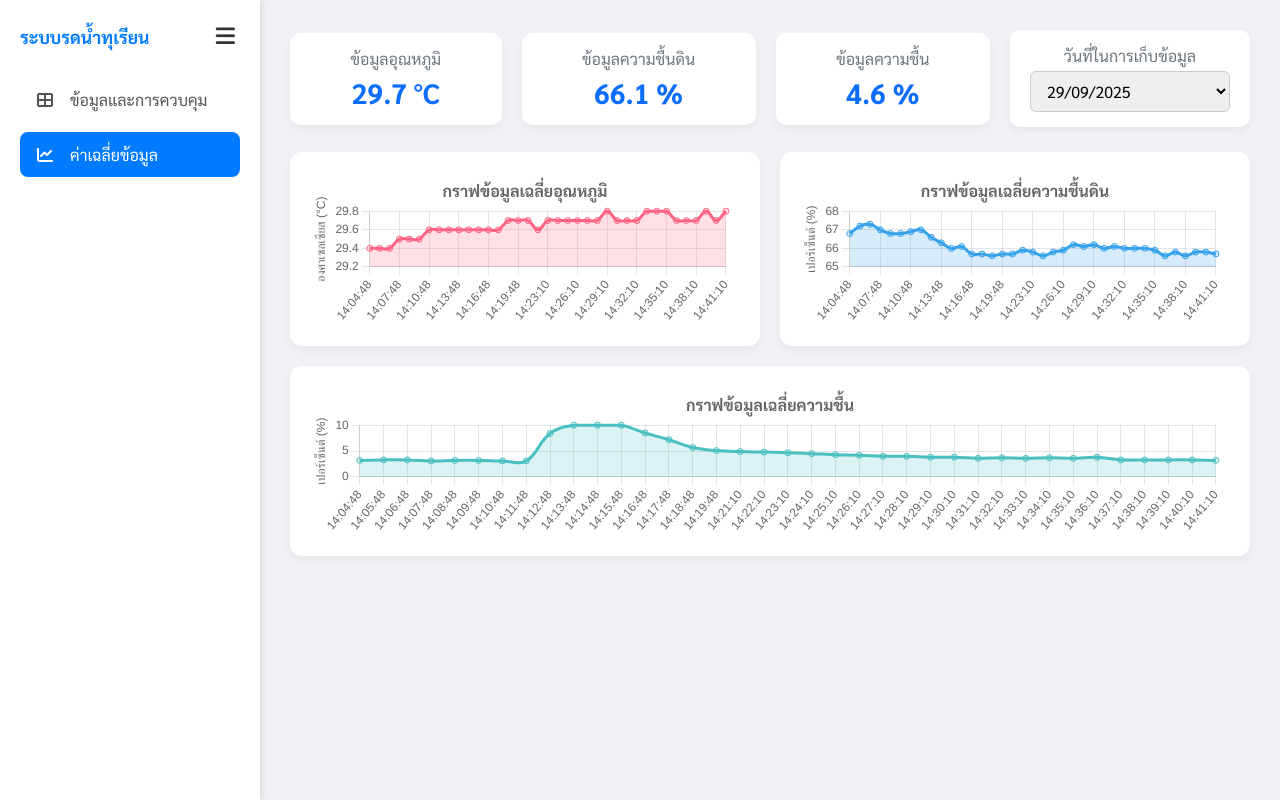
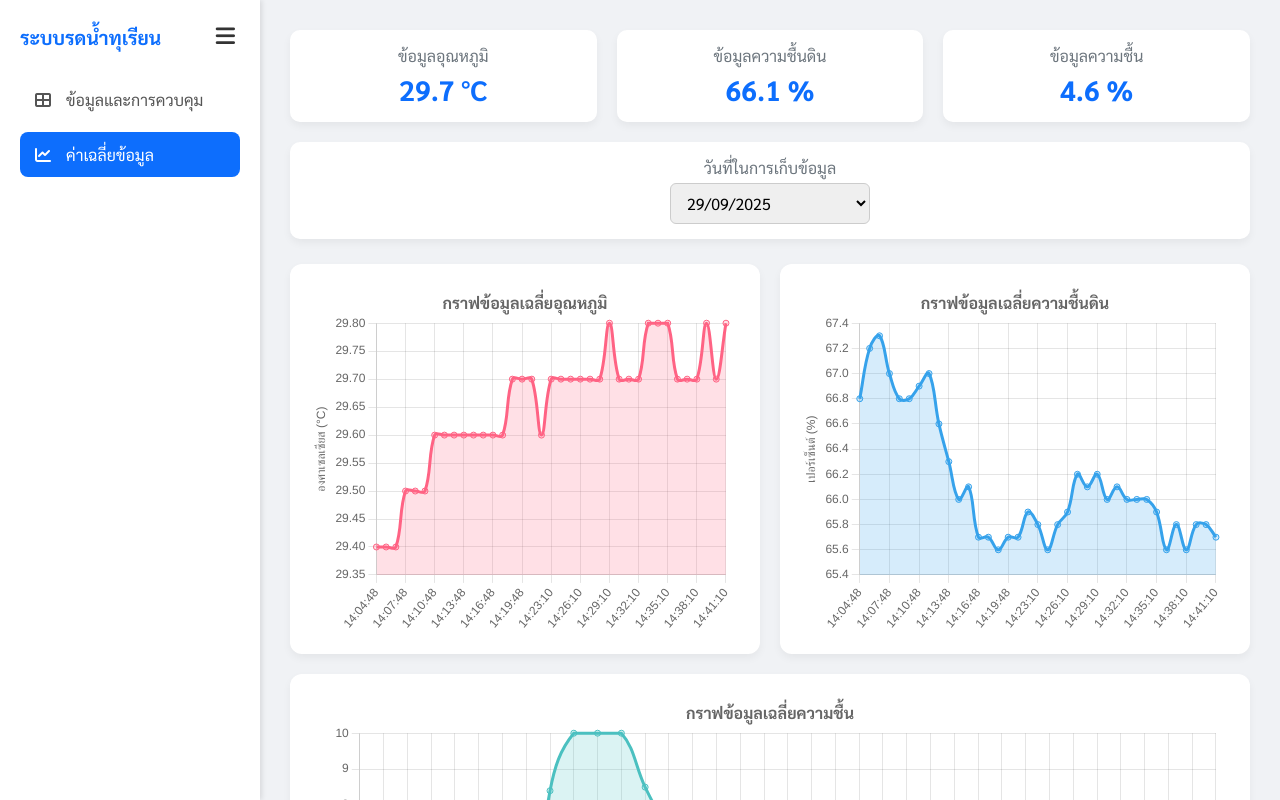
Before and after one commit to Alif024/iot-project, a plain HTML site: page frontend/t2.html in a window 1280 px wide. Drawn offline with nearby package versions, Linux system fonts and the light colour scheme.

Commit message:
fix html complete

```diff
--- a/frontend/t2.html
+++ b/frontend/t2.html
@@ -4,38 +4,47 @@
     <meta charset="UTF-8" />
     <meta name="viewport" content="width=device-width, initial-scale=1.0" />
     <title>Dashboard - ค่าเฉลี่ยข้อมูล</title>
+
     <script src="https://cdn.jsdelivr.net/npm/chart.js"></script>
-    <link rel="icon" type="image/png" href="D:\projegto\Protos\IoT.png" />
     <link
       rel="stylesheet"
-      href="https://cdnjs.cloudflare.com/ajax/libs/font-awesome/6.5.1/css/all.min.css"
+      href="https://cdnjs.cloudflare.com/ajax/libs/font-awesome/6.0.0-beta3/css/all.min.css"
     />
+    <link rel="preconnect" href="https://fonts.googleapis.com" />
+    <link rel="preconnect" href="https://fonts.gstatic.com" crossorigin />
+    <link
+      href="https://fonts.googleapis.com/css2?family=Sarabun:wght@400;700&display=swap"
+      rel="stylesheet"
+    />
+
     <style>
       /* --- General Styles --- */
+      :root {
+        --primary-color: #0d6efd;
+      }
+
       body {
         font-family: "Sarabun", sans-serif;
         margin: 0;
         background-color: #f0f2f5;
         color: #333;
-        display: flex;
-      }
-      .container {
-        display: flex;
-        width: 100%;
+        display: flex; /* << ทำให้ Sidebar และ Main Content อยู่ข้างกัน */
+        height: 100vh;
+        overflow: hidden;
       }
 
       /* --- Sidebar --- */
       .sidebar {
-        width: 260px;
+        width: 260px; /* ความกว้างปกติ */
         background-color: #ffffff;
         padding: 20px;
         box-shadow: 2px 0 5px rgba(0, 0, 0, 0.1);
         flex-shrink: 0;
-        transition: width 0.3s ease-in-out;
+        transition: width 0.3s ease-in-out; /* Animation */
         box-sizing: border-box;
         overflow-x: hidden;
-        height: 100vh;
       }
+
       .sidebar-header {
         display: flex;
         align-items: center;
@@ -43,21 +52,26 @@
         margin-bottom: 25px;
         white-space: nowrap;
       }
+
       .sidebar h2 {
         margin: 0;
-        font-size: 1.1rem;
-        color: #007bff;
+        font-size: 1.2rem;
+        color: var(--primary-color);
       }
+
       .hamburger-icon {
         font-size: 22px;
+        color: #333;
         cursor: pointer;
         padding: 5px;
       }
+
       .sidebar nav ul {
         list-style: none;
         padding: 0;
         margin: 0;
       }
+
       .sidebar nav li a {
         display: flex;
         align-items: center;
@@ -67,66 +81,71 @@
         color: #555;
         border-radius: 8px;
         margin-bottom: 10px;
-        transition: background-color 0.3s;
+        transition: background-color 0.3s, color 0.3s;
         white-space: nowrap;
       }
+
       .sidebar nav li a.active,
       .sidebar nav li a:hover {
-        background-color: #007bff;
+        background-color: var(--primary-color);
         color: white;
       }
-      .sidebar nav li a i {
-        width: 20px;
-        text-align: center;
+
+      /* --- Collapsed Sidebar State --- */
+      .sidebar.collapsed {
+        width: 80px; /* ความกว้างเมื่อหด */
       }
-      .sidebar.collapsed {
-        width: 80px;
-      }
+
       .sidebar.collapsed h2,
       .sidebar.collapsed .menu-text {
-        display: none;
+        display: none; /* ซ่อนข้อความ */
       }
+
       .sidebar.collapsed .sidebar-header,
       .sidebar.collapsed nav li a {
         justify-content: center;
       }
 
+      .sidebar.collapsed nav li a {
+        padding: 15px;
+      }
+
       /* --- Main Content --- */
       .main-content {
-        flex-grow: 1;
+        flex-grow: 1; /* << ทำให้ขยายเต็มพื้นที่ที่เหลือ */
         padding: 30px;
         overflow-y: auto;
       }
 
-      /* --- Header Section --- */
       .header-section {
         display: flex;
-        justify-content: space-between;
-        align-items: center;
-        flex-wrap: wrap;
+        flex-wrap: wrap; /* ทำให้การ์ดขึ้นบรรทัดใหม่ได้บนจอเล็ก */
         gap: 20px;
         margin-bottom: 25px;
       }
 
-      .data-card {
+      .data-card,
+      .date-picker-card {
         background-color: #fff;
         padding: 15px 20px;
         border-radius: 10px;
         box-shadow: 0 4px 8px rgba(0, 0, 0, 0.05);
         text-align: center;
-        flex-grow: 1;
+        flex: 1 1 200px; /* ให้การ์ดยืดหยุ่น */
       }
+
       .data-card h3 {
         margin: 0 0 5px 0;
         font-size: 1rem;
         color: #6c757d;
         font-weight: normal;
       }
+
       .data-card p {
         margin: 0;
         font-size: 1.75rem;
         font-weight: bold;
-        color: #0d6efd;
+        color: var(--primary-color);
       }
 
       .date-picker-card {
@@ -151,28 +170,38 @@
         cursor: pointer;
       }
 
-      /* --- Chart Section --- */
-      .chart-grid {
-        display: grid;
-        grid-template-columns: repeat(auto-fit, minmax(400px, 1fr));
-        gap: 20px;
+      /* --- ✨ CHART SECTION (ส่วนที่แก้ไข) --- */
+
+      /* 1. สร้าง container หลักสำหรับจัดวางชาร์ตทั้งหมดในแนวตั้ง */
+      .charts-section {
+        display: flex;
+        flex-direction: column;
+        gap: 20px; /* ระยะห่างระหว่างแถวของกราฟ */
       }
+
+      /* 2. สร้างแถวสำหรับกราฟ 2 อันบน โดยใช้ Flexbox */
+      .chart-row {
+        display: flex;
+        gap: 20px; /* ระยะห่างระหว่างกราฟ 2 อันบน */
+      }
+
+      /* 3. สั่งให้ chart-container ที่อยู่ใน chart-row แบ่งพื้นที่เท่ากัน */
+      .chart-row .chart-container {
+        flex: 1; /* << คำสั่งสำคัญ: แบ่งพื้นที่เท่ากัน */
+        min-width: 0; /* ป้องกันปัญหาการล้น */
+      }
+
+      /* 4. Style ของกล่องครอบกราฟ (ใช้ร่วมกันทุกกราฟ) */
       .chart-container {
         background-color: white;
         padding: 20px;
         border-radius: 12px;
         box-shadow: 0 4px 8px rgba(0, 0, 0, 0.05);
+        min-height: 350px;
       }
     </style>
-    <link rel="preconnect" href="https://fonts.googleapis.com" />
-    <link rel="preconnect" href="https://fonts.gstatic.com" crossorigin />
-    <link
-      href="https://fonts.googleapis.com/css2?family=Sarabun:wght@400;700&display=swap"
-      rel="stylesheet"
-    />
   </head>
   <body>
-    <div class="container">
     <aside class="sidebar" id="mySidebar">
       <div class="sidebar-header">
         <h2>ระบบรดน้ำทุเรียน</h2>
@@ -218,21 +247,27 @@
           </div>
       </section>
 
-        <section class="chart-grid">
+      <section class="charts-section">
+        <div class="chart-row">
           <div class="chart-container">
             <canvas id="tempChart"></canvas>
           </div>
           <div class="chart-container">
             <canvas id="soilChart"></canvas>
           </div>
-          <div class="chart-container" style="grid-column: 1 / -1">
+        </div>
+        <div class="chart-container">
           <canvas id="humidityChart"></canvas>
         </div>
       </section>
     </main>
-    </div>
 
     <script>
+      // --- Menu Toggle Function ---
+      function toggleMenu() {
+        document.getElementById("mySidebar").classList.toggle("collapsed");
+      }
+
       let allData = [];
       let tempChart, soilChart, humidityChart;
       let availableDates = [];
```
Also changed, not shown: frontend/index.html (+30 -41 lines). Lines whose indentation alone changed are shown as unchanged.
